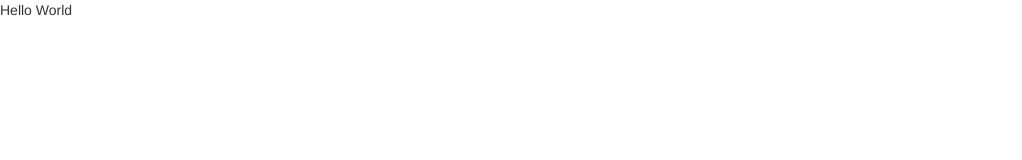
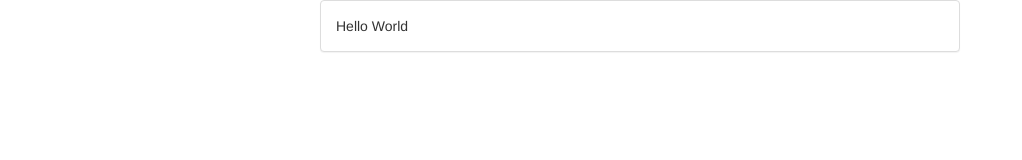
Before and after one commit to john-hartert/react-project, a React (Create React App) app: page / in a window 1280 px wide. Shown: the top 160 px of the page, without its empty margins (0-1022 px from the left). Built offline with nearby package versions, Linux system fonts and the light colour scheme.

Commit message:
Adds bootstrap styling with panel

```diff
--- a/src/App.css
+++ b/src/App.css
@@ -1,3 +1,3 @@
-.App {
-  text-align: left;
+.post-editor {
+  margin: 0 25%;
 }
--- a/src/App.js
+++ b/src/App.js
@@ -4,8 +4,14 @@ import './App.css';
 class App extends Component {
   render() {
     return (
-      <div className="App">
-        Hello World
+      <div>
+        {/* The .panel-default class is used to style
+        the color of the panel. */}
+        <div className="panel panel-default post-editor">
+          <div className="panel-body">
+            Hello World
+          </div>
+        </div>
       </div>
     );
   }
```
